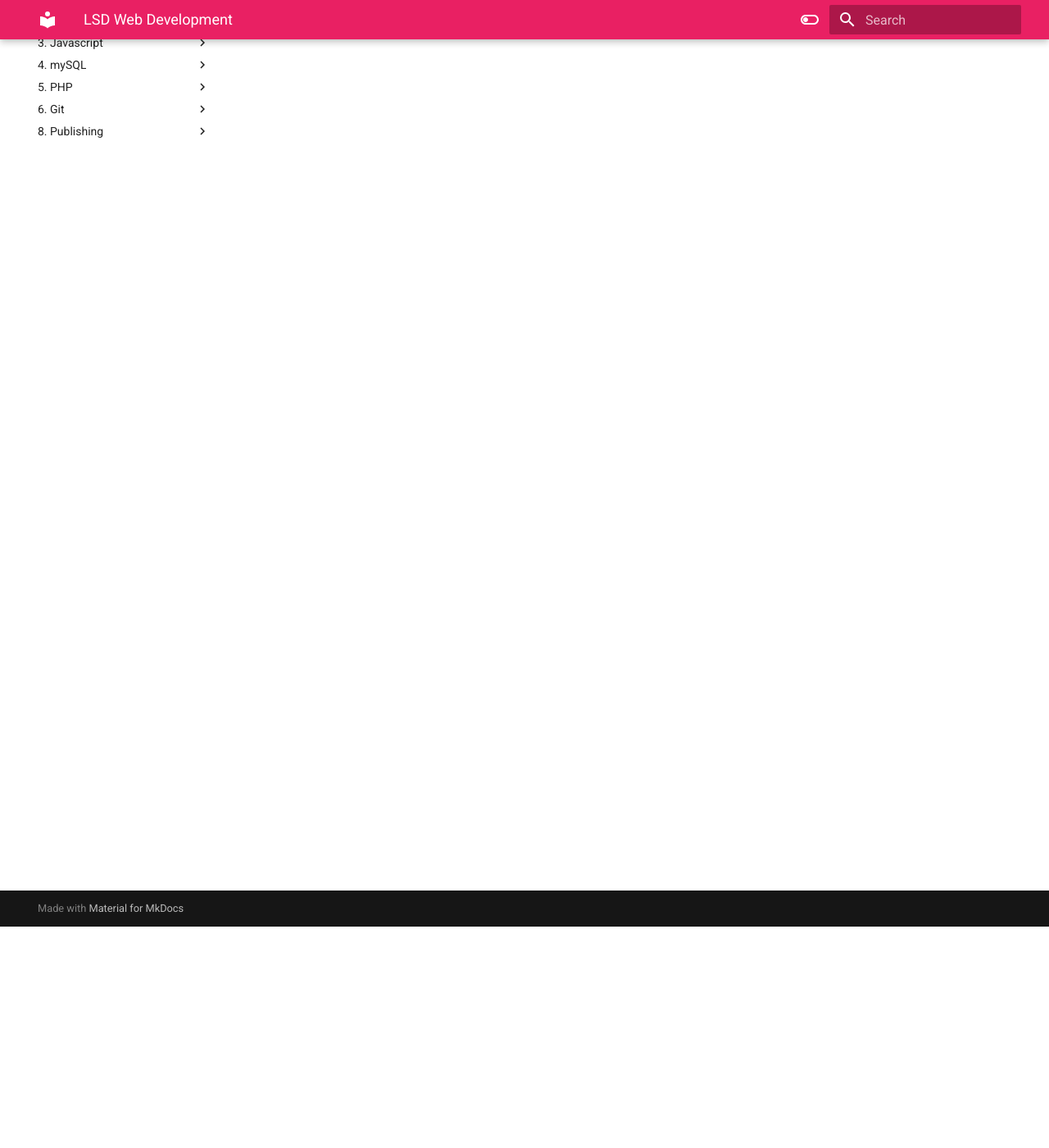
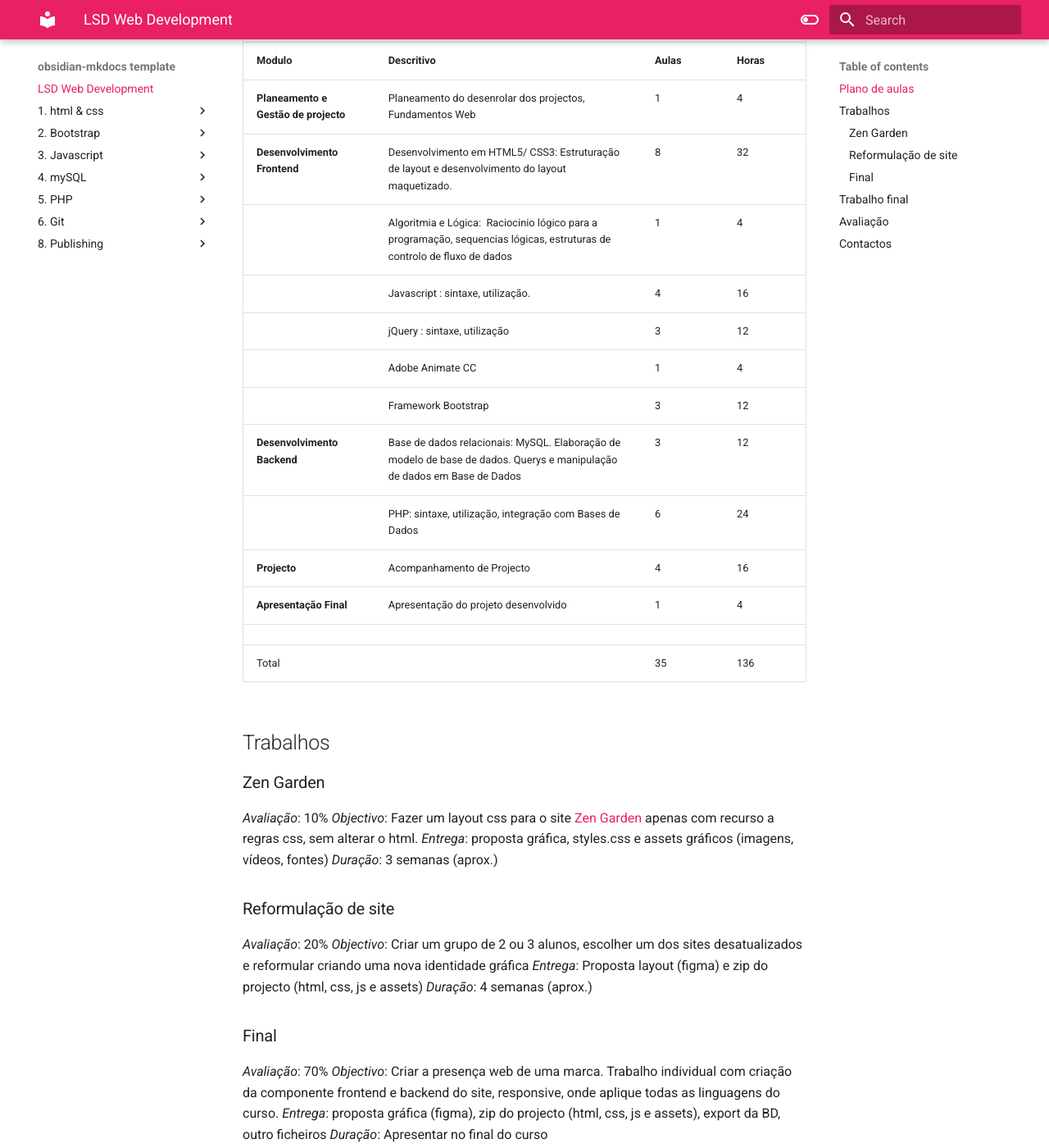
Before and after one commit to hjneves/lsd-docs, an MkDocs documentation site: the page built from docs/index.md, in a window 1280 px wide and 1400 px high, scrolled down 270 px. Shown: the whole window at 82% size. Built offline with MkDocs 1.6.1 and Material for MkDocs 9.7.7, drawn with Linux system fonts in a browser that asks for light colours; some of the changed text lies outside the part shown.

Commit message:
update index

```diff
--- a/docs/index.md
+++ b/docs/index.md
@@ -1,3 +1,59 @@
 # LSD Web Development
 
 Notas para o módulo de web development do curso LSD Webdesign & Development.
+
+## Plano de aulas
+
+|   |   |   |   |
+|---|---|---|---|
+|**Modulo**|**Descritivo**|**Aulas**|**Horas**|
+|**Planeamento e Gestão de projecto**|Planeamento do desenrolar dos projectos, Fundamentos Web|1|4|
+|**Desenvolvimento Frontend**|Desenvolvimento em HTML5/ CSS3: Estruturação de layout e desenvolvimento do layout maquetizado.|8|32|
+||Algoritmia e Lógica:  Raciocinio lógico para a programação, sequencias lógicas, estruturas de controlo de fluxo de dados|1|4|
+||Javascript : sintaxe, utilização.|4|16|
+||jQuery : sintaxe, utilização|3|12|
+||Adobe Animate CC|1|4|
+||Framework Bootstrap|3|12|
+|**Desenvolvimento Backend**|Base de dados relacionais: MySQL. Elaboração de modelo de base de dados. Querys e manipulação de dados em Base de Dados|3|12|
+||PHP: sintaxe, utilização, integração com Bases de Dados|6|24|
+|**Projecto**|Acompanhamento de Projecto|4|16|
+|**Apresentação Final**|Apresentação do projeto desenvolvido|1|4|
+|||||
+|Total||35|136|
+
+## Trabalhos
+
+### Zen Garden
+
+_Avaliação_: 10%
+_Objectivo_: Fazer um layout css para o site [Zen Garden](https://www.csszengarden.com/) apenas com recurso a regras css, sem alterar o html.
+_Entrega_: proposta gráfica, styles.css e assets gráficos (imagens, vídeos, fontes)
+_Duração_: 3 semanas (aprox.)
+### Reformulação de site
+
+_Avaliação_: 20%
+_Objectivo_: Criar um grupo de 2 ou 3 alunos, escolher um dos sites desatualizados e reformular criando uma nova identidade gráfica
+_Entrega_: Proposta layout (figma) e zip do projecto (html, css, js e assets)
+_Duração_: 4 semanas (aprox.)
+### Final
+
+_Avaliação_: 70%
+_Objectivo_: Criar a presença web de uma marca. Trabalho individual com criação da componente frontend e backend do site, responsive, onde aplique todas as linguagens do curso.
+_Entrega_: proposta gráfica (figma), zip do projecto (html, css, js e assets), export da BD, outro ficheiros
+_Duração_: Apresentar no final do curso
+
+
+## Trabalho final
+
+
+## Avaliação
+
+Assiduidade e Pontualidade 10%
+Empenho, Motivação e Participação 20%
+Conhecimentos, Capacidades e Competências Adquiridas 30%
+Criatividade, Singularidade e Inovação 40 %
+
+
+## Contactos
+[Plataforma myLSD](https://my.lsd.pt)
+Telegram/Whatsapp 934029496
```
